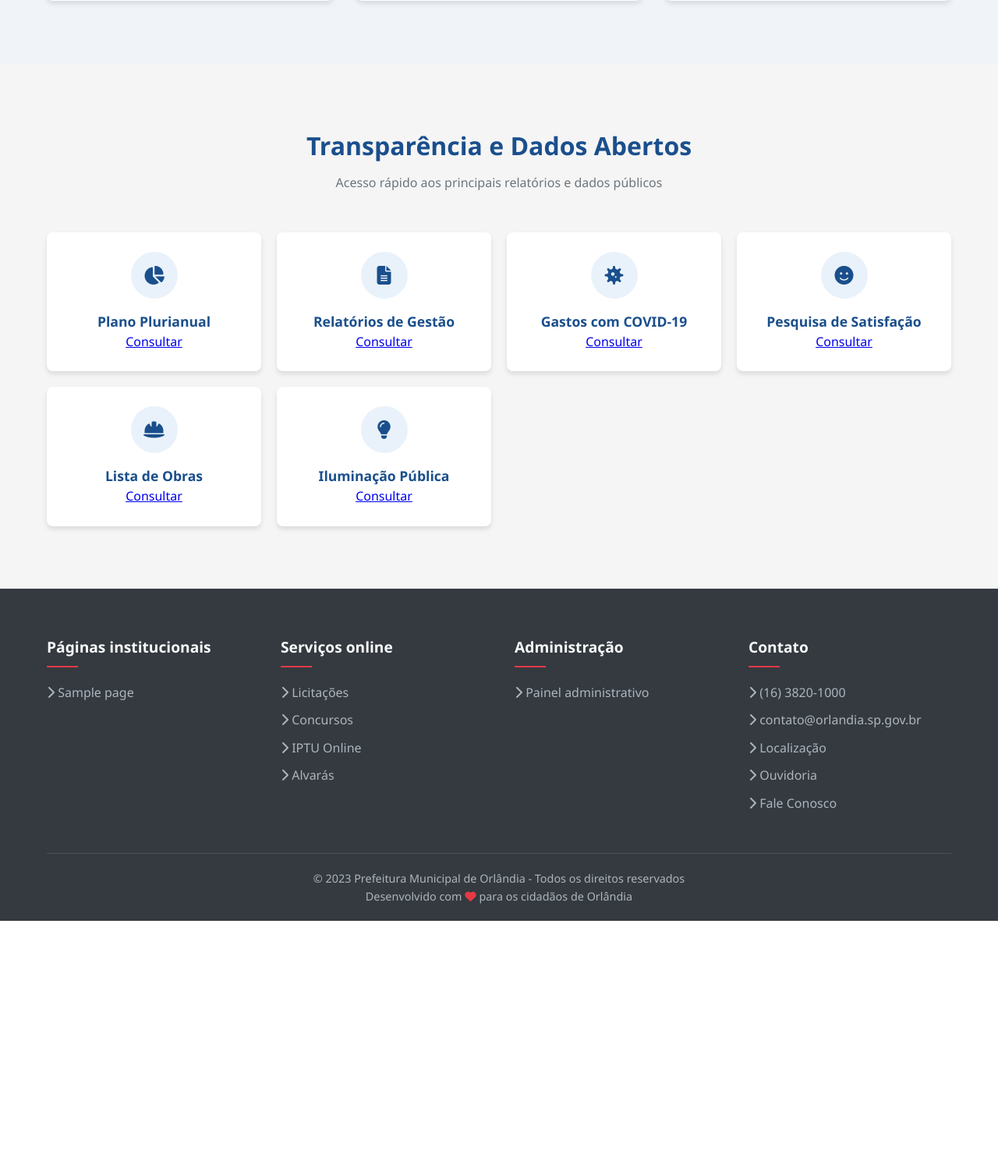
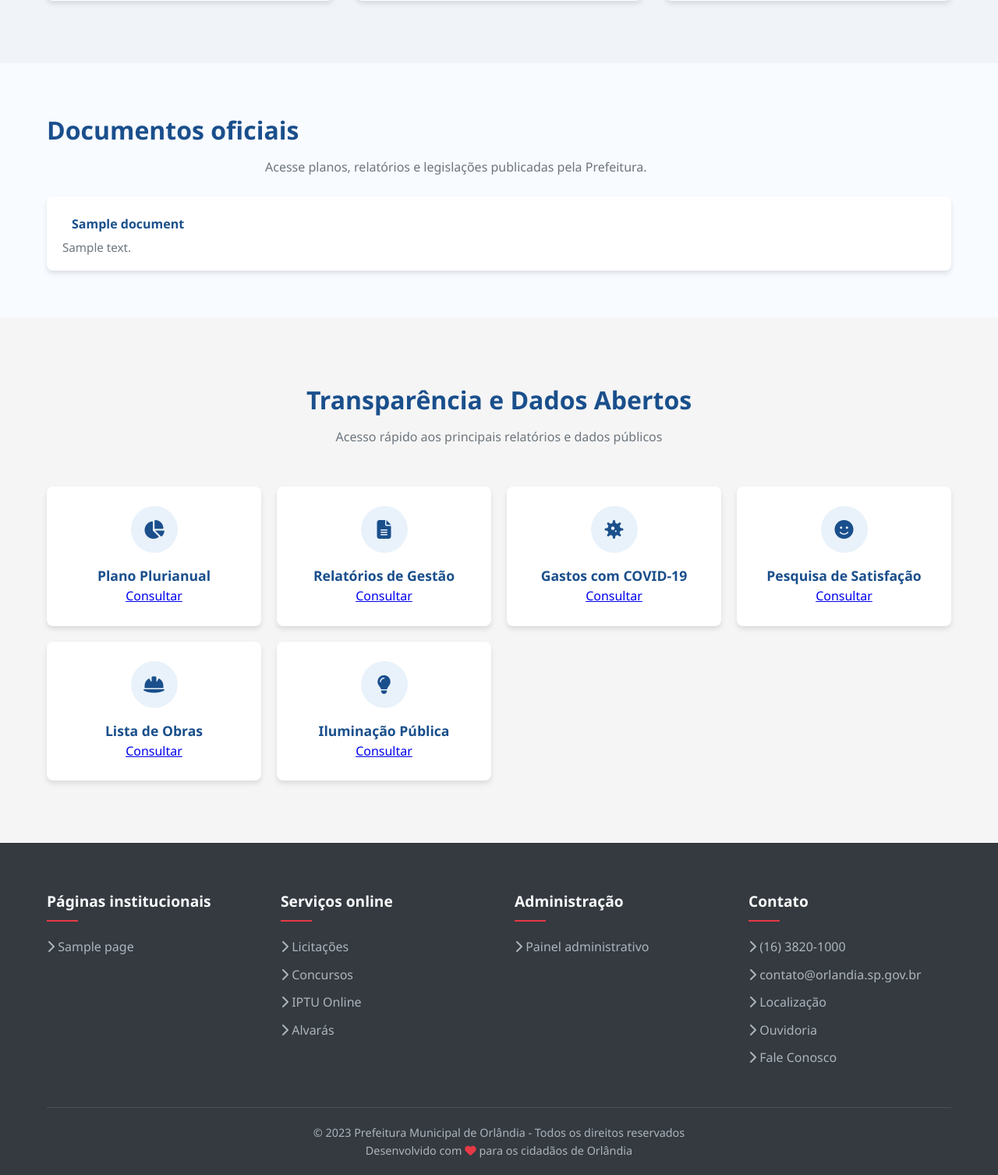
Before and after one commit to lucasmarcelin0/orl, a Flask app: page / in a window 1280 px wide. Shown: the part 2939-4446 px from the top of the page at 78% size. Before the commit the page ends 4120 px from the top, so only its background shows below. Run offline with Flask 3, Linux system fonts and the light colour scheme; tables that the repository leaves empty hold one stand-in row (values such as "Sample post"); parts of the project's set-up code (start-up, migrations or seed data) failed here and were passed over; some libraries are stand-ins or nearby versions.

Commit message:
Add admin-managed documents section with uploads

```diff
--- a/app.py
+++ b/app.py
@@ -27,7 +27,7 @@ from werkzeug.utils import secure_filename
 
 from admin import init_admin
 from config import Config
-from models import db, HomepageSection, Page, SectionItem
+from models import db, Document, HomepageSection, Page, SectionItem
 
 # Comentário: extensões globais reutilizadas pela aplicação.
 migrate = Migrate()
@@ -274,11 +274,21 @@ def create_app() -> Flask:
             if section.section_type not in {"services", "news", "transparency"}
         ]
 
+        try:
+            documents = (
+                Document.query.filter_by(is_active=True)
+                .order_by(Document.display_order.asc(), Document.id.asc())
+                .all()
+            )
+        except OperationalError:
+            documents = []
+
         return render_template(
             "index.html",
             sections=sections,
             sections_map=sections_map,
             custom_sections=custom_sections,
+            documents=documents,
         )
 
     @app.route("/destaques/<int:item_id>")
--- a/models.py
+++ b/models.py
@@ -74,3 +74,31 @@ class SectionItem(db.Model):
 
     def __repr__(self) -> str:  # pragma: no cover - representação auxiliar
         return f"<SectionItem {self.title!r} ({self.section_id})>"
+
+
+class Document(db.Model):
+    """Arquivo disponibilizado para download pelos moradores."""
+
+    id = Column(Integer, primary_key=True)
+    title = Column(String(180), nullable=False)
+    description = Column(Text, nullable=True)
+    icon_class = Column(String(120), nullable=True)
+    file_path = Column(String(255), nullable=False)
+    display_order = Column(Integer, nullable=False, default=0)
+    is_active = Column(Boolean, nullable=False, default=True)
+
+    def __repr__(self) -> str:  # pragma: no cover - representação auxiliar
+        return f"<Document {self.title!r}>"
+
+    @property
+    def filename(self) -> str:
+        """Retorna apenas o nome do arquivo armazenado."""
+
+        return (self.file_path or "").split("/")[-1]
+
+    @property
+    def public_path(self) -> str:
+        """Caminho relativo dentro da pasta estática de documentos."""
+
+        sanitized = (self.file_path or "").lstrip("/\\")
+        return f"uploads/documents/{sanitized}" if sanitized else ""
--- a/static/css/styles.css
+++ b/static/css/styles.css
@@ -751,6 +751,75 @@ nav a:hover::after {
     gap: 20px;
 }
 
+.documents {
+    background-color: var(--light-bg-color);
+    padding: 60px 0;
+}
+
+.documents .section-title {
+    text-align: left;
+    margin-bottom: 24px;
+}
+
+.document-list {
+    list-style: none;
+    display: flex;
+    flex-direction: column;
+    gap: 18px;
+}
+
+.document-list li {
+    background: var(--white-color);
+    border-radius: var(--border-radius);
+    padding: 18px 20px;
+    box-shadow: var(--box-shadow);
+}
+
+.document-list a {
+    display: inline-flex;
+    align-items: center;
+    gap: 12px;
+    font-weight: 600;
+    color: var(--primary-color);
+    text-decoration: none;
+    transition: var(--transition);
+}
+
+.document-list__label {
+    display: inline-flex;
+    align-items: center;
+    gap: 12px;
+    font-weight: 600;
+    color: var(--dark-color);
+}
+
+.document-list a:hover,
+.document-list a:focus {
+    transform: translateY(-2px);
+    color: var(--secondary-color);
+}
+
+.document-list i {
+    font-size: 1.3rem;
+}
+
+.document-description {
+    margin-top: 6px;
+    color: var(--gray-color);
+    font-size: 0.95rem;
+    line-height: 1.5;
+}
+
+@media (max-width: 768px) {
+    .documents {
+        padding: 40px 0;
+    }
+
+    .document-list li {
+        padding: 16px 18px;
+    }
+}
+
 .transparency-item {
     background-color: white;
     border-radius: var(--border-radius);
--- a/templates/index.html
+++ b/templates/index.html
@@ -157,6 +157,37 @@
     </section>
     {% endif %}
 
+    {% if documents %}
+    <section class="documents" id="documentos-oficiais">
+        <div class="container">
+            <div class="section-title">
+                <h2>Documentos oficiais</h2>
+                <p>Acesse planos, relatórios e legislações publicadas pela Prefeitura.</p>
+            </div>
+            <ul class="document-list">
+                {% for document in documents %}
+                <li>
+                    {% if document.public_path %}
+                    <a href="{{ url_for('static', filename=document.public_path) }}" target="_blank" rel="noopener">
+                        <i class="{{ document.icon_class or 'fas fa-file-alt' }}"></i>
+                        {{ document.title }}
+                    </a>
+                    {% else %}
+                    <span class="document-list__label">
+                        <i class="{{ document.icon_class or 'fas fa-file-alt' }}"></i>
+                        {{ document.title }}
+                    </span>
+                    {% endif %}
+                    {% if document.description %}
+                    <p class="document-description">{{ document.description }}</p>
+                    {% endif %}
+                </li>
+                {% endfor %}
+            </ul>
+        </div>
+    </section>
+    {% endif %}
+
     {% set transparency_section = sections_map.get('transparency') %}
     {% if transparency_section %}
     <section class="transparency" id="{{ transparency_section.slug }}">
```
Also changed, not shown: admin.py (+109 -1 lines), config.py (+16 -0 lines), templates/admin/index.html (+14 -0 lines), 1 other file.
